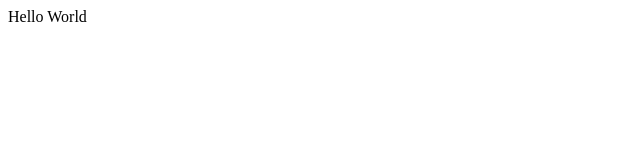
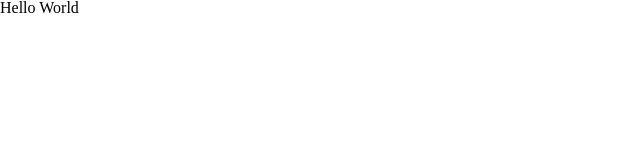
Before and after one commit to WeiWeiWe/React-TS-TodoList, a React app: page / in a window 1280 px wide. Shown: the top 160 px of the page, without its empty margins (0-640 px from the left). Built offline with nearby package versions, Linux system fonts and the light colour scheme.

Commit message:
Add styled-reset & styled-components

```diff
--- a/package.json
+++ b/package.json
@@ -55,6 +55,7 @@
     "@babel/preset-typescript": "^7.15.0",
     "@types/react": "^17.0.27",
     "@types/react-dom": "^17.0.9",
+    "@types/styled-components": "^5.1.14",
     "@typescript-eslint/eslint-plugin": "^4.32.0",
     "@typescript-eslint/parser": "^4.32.0",
     "autoprefixer": "^10.3.6",
@@ -107,6 +108,8 @@
   "dependencies": {
     "@babel/runtime-corejs3": "^7.15.4",
     "react": "^17.0.2",
-    "react-dom": "^17.0.2"
+    "react-dom": "^17.0.2",
+    "styled-components": "^5.3.1",
+    "styled-reset": "^4.3.4"
   }
 }
--- a/src/index.tsx
+++ b/src/index.tsx
@@ -1,9 +1,16 @@
 import React from 'react';
 import ReactDOM from 'react-dom';
 import App from './App';
+import reset from 'styled-reset';
+import { createGlobalStyle } from 'styled-components';
+
+const GlobalStyle = createGlobalStyle`
+  ${reset}
+`;
 
 ReactDOM.render(
   <React.StrictMode>
+    <GlobalStyle />
     <App />
   </React.StrictMode>,
   document.getElementById('root'),
```
